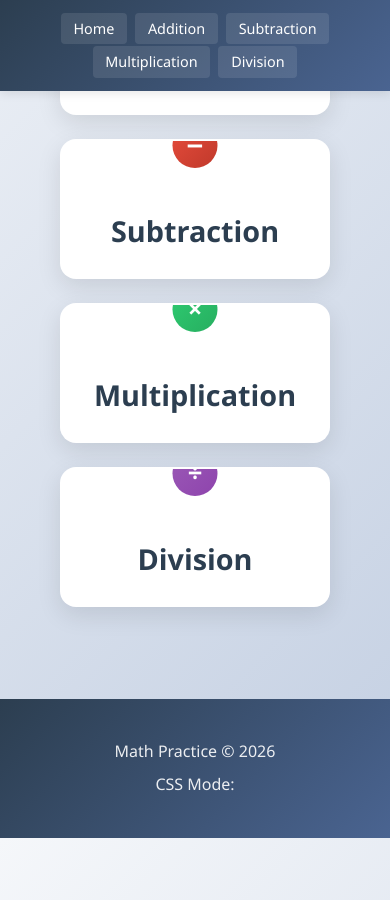
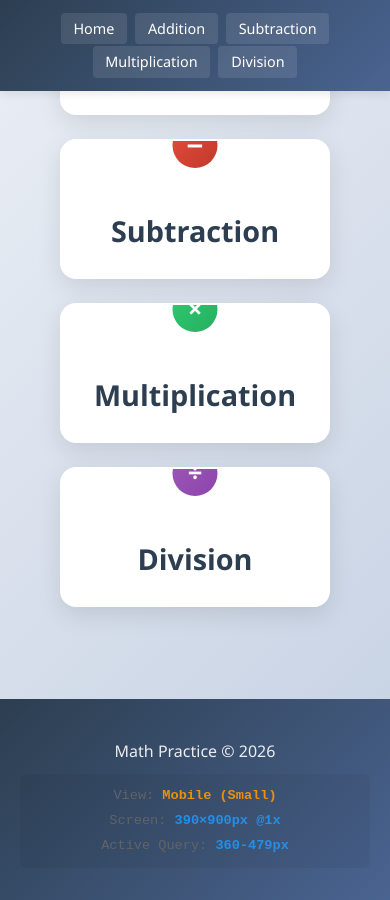
Before and after one commit to ZBZFirst/Math, a Jekyll site: the page built from index.md, in a window 390 px wide and 900 px high, scrolled down 332 px. Built offline with Jekyll 4.4.1, drawn with Linux system fonts in a browser that asks for light colours; before the commit the page ends 1170 px from its top, so only the background shows below that.

Commit message:
Update footer.html

```diff
--- a/_includes/footer.html
+++ b/_includes/footer.html
@@ -2,7 +2,127 @@
     <div class="footer-content">
         <p>Math Practice &copy; {{ "now" | date: "%Y" }}</p>
         <div class="debug-info">
-            <p>CSS Mode: <span class="debug-breakpoint"></span></p>
+            <p>View: <span id="viewMode">Detecting...</span></p>
+            <p>Screen: <span id="screenSize">Detecting...</span></p>
+            <p>Active Query: <span id="activeQuery">Detecting...</span></p>
         </div>
     </div>
 </footer>
+
+<style>
+/* Debug info styling - ensure it's visible */
+.debug-info {
+    margin-top: 10px;
+    padding: 8px;
+    background: rgba(0, 0, 0, 0.05);
+    border-radius: 6px;
+    font-size: 0.85rem;
+    font-family: monospace;
+    display: block !important; /* Force display */
+    visibility: visible !important; /* Force visibility */
+    opacity: 1 !important; /* Force opacity */
+}
+
+.debug-info p {
+    margin: 3px 0;
+    color: #666;
+}
+
+#viewMode, #screenSize, #activeQuery {
+    font-weight: bold;
+    color: #2196f3;
+}
+
+/* Color coding for different views */
+.mobile-view #viewMode { color: #ff9800; }
+.tablet-view #viewMode { color: #9c27b0; }
+.desktop-view #viewMode { color: #4caf50; }
+</style>
+
+<script>
+// Self-contained script that runs after footer loads
+(function() {
+    // Wait for DOM to be ready
+    if (document.readyState === 'loading') {
+        document.addEventListener('DOMContentLoaded', initDebug);
+    } else {
+        initDebug();
+    }
+
+    function initDebug() {
+        console.log('Debug script initialized');
+
+        function updateViewInfo() {
+            const width = window.innerWidth;
+            const height = window.innerHeight;
+            const pixelRatio = window.devicePixelRatio || 1;
+
+            let viewType = 'Desktop';
+            let sizeLabel = 'Large';
+            let activeBreakpoint = '≥1024px';
+
+            // Your exact CSS breakpoints
+            if (width < 360) {
+                viewType = 'Mobile';
+                sizeLabel = 'X-Small';
+                activeBreakpoint = '<360px';
+            } else if (width < 480) {
+                viewType = 'Mobile';
+                sizeLabel = 'Small';
+                activeBreakpoint = '360-479px';
+            } else if (width < 768) {
+                viewType = 'Mobile';
+                sizeLabel = 'Medium';
+                activeBreakpoint = '480-767px';
+            } else if (width < 1024) {
+                viewType = 'Tablet';
+                sizeLabel = 'Medium';
+                activeBreakpoint = '768-1023px';
+            } else {
+                viewType = 'Desktop';
+                sizeLabel = 'Large';
+                activeBreakpoint = '≥1024px';
+            }
+
+            // Update the display
+            const viewModeElement = document.getElementById('viewMode');
+            const screenSizeElement = document.getElementById('screenSize');
+            const activeQueryElement = document.getElementById('activeQuery');
+
+            if (viewModeElement) {
+                viewModeElement.textContent = `${viewType} (${sizeLabel})`;
+            }
+
+            if (screenSizeElement) {
+                screenSizeElement.textContent = `${width}×${height}px @${pixelRatio}x`;
+            }
+
+            if (activeQueryElement) {
+                activeQueryElement.textContent = activeBreakpoint;
+            }
+
+            // Add class to body for CSS targeting
+            document.body.className = document.body.className.replace(/\b(mobile|tablet|desktop)-view\b/g, '');
+            document.body.classList.add(`${viewType.toLowerCase()}-view`);
+
+            // Log for debugging
+            console.log(`View: ${viewType} ${sizeLabel}, Screen: ${width}×${height}, Active: ${activeBreakpoint}`);
+        }
+
+        // Initial update
+        setTimeout(updateViewInfo, 100); // Small delay to ensure elements exist
+
+        // Update on resize (with debouncing)
+        let resizeTimeout;
+        window.addEventListener('resize', function() {
+            clearTimeout(resizeTimeout);
+            resizeTimeout = setTimeout(updateViewInfo, 250);
+        });
+
+        // Also update when orientation changes (for mobile)
+        window.addEventListener('orientationchange', function() {
+            setTimeout(updateViewInfo, 500);
+        });
+    }
+})();
+</script>
```
